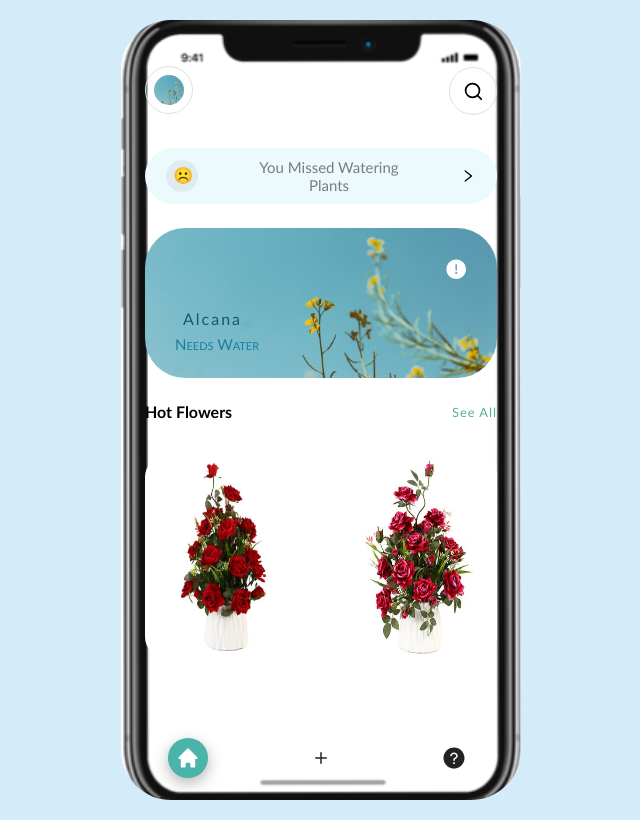
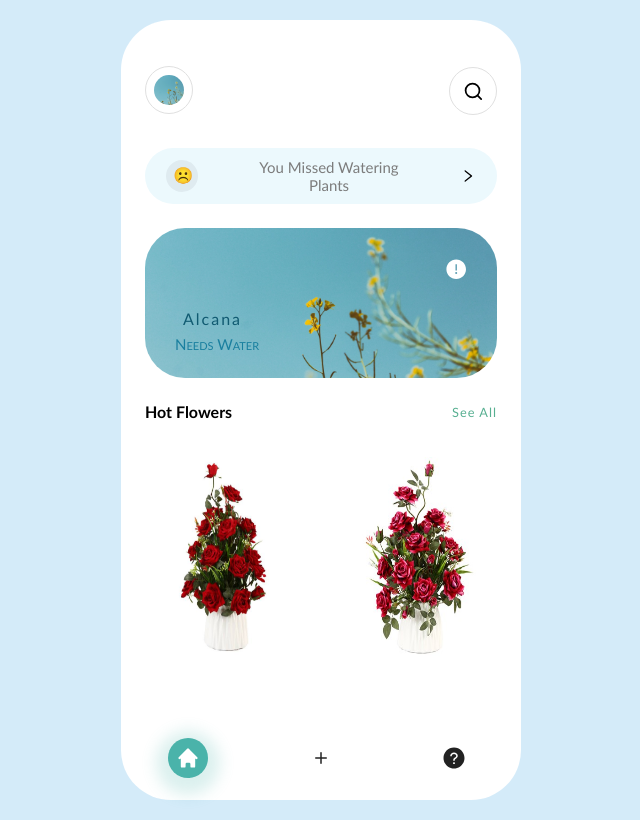
Before and after one commit to eisa-rezaei/Plants, a React (Create React App) app: page /#/ in a window 1280 px wide. Shown: the whole page, without its empty margins (319-959 px from the left). Built offline with nearby package versions, Linux system fonts and the light colour scheme.

Commit message:
css styling

```diff
--- a/src/App.css
+++ b/src/App.css
@@ -36,10 +36,6 @@ body {
   border-radius: 50px;
   padding: 0.9rem 1.5rem;
   position: relative;
-  background: url(./images/border.svg) no-repeat;
-  background-size: 101%;
-  background-position: center;
-  background-attachment: local;
   background-color: #fff;
 }
 a:hover {
--- a/src/components/footer/Footer.css
+++ b/src/components/footer/Footer.css
@@ -22,14 +22,14 @@
   transition: all 0.15s linear;
 }
 .footer-page a:hover {
-  box-shadow: 0 5px 15px rgba(74, 179, 170, 0.3);
+  box-shadow: 0px 5px 15px 10px rgba(74, 179, 170, 0.2);
   transition: all 0.2s linear;
 }
 .active {
   color: #fff;
   background-color: rgb(74, 179, 170);
   border-radius: 50%;
-  box-shadow: 0 5px 15px rgba(0, 0, 0, 0.3);
+  box-shadow: 0 5px 15px 12px rgba(74, 179, 170, 0.2);
 }
 @media only screen and (max-width: 600px) {
   .footer-page {
--- a/src/pages/addFlower/AddFlower.css
+++ b/src/pages/addFlower/AddFlower.css
@@ -27,6 +27,7 @@
   flex-direction: row;
   align-items: center;
   justify-content: space-around;
+  color: #9aa5a9;
 }
 .addflower-icons-item {
   width: 8rem;
@@ -34,7 +35,6 @@
   border-radius: 60px;
   display: flex;
   flex-direction: row;
-  justify-content: space-around;
   align-items: center;
   background-color: #ecf9fd;
   transition: all 0.3s linear;
@@ -46,6 +46,10 @@
   align-items: center;
   border-radius: 50%;
   background-color: #dfebf0;
+  margin-left: 11px;
+}
+.addflower-icons-item p {
+  margin-left: 40px;
 }
 .addflower-div-img {
   width: 100%;
--- a/src/pages/information/InformationFlowers.css
+++ b/src/pages/information/InformationFlowers.css
@@ -12,7 +12,7 @@
 .info-prof {
   width: 100%;
   height: 200px;
-  margin-top: 20px;
+  margin-top: 10px;
   display: flex;
   flex-direction: column;
   align-items: center;
@@ -57,11 +57,11 @@
 .info-icons {
   width: 100%;
   height: 4rem;
-  margin-top: 10px;
   display: flex;
   flex-direction: row;
   align-items: center;
   justify-content: space-around;
+  color: #9aa5a9;
 }
 .info-icons-item {
   width: 8rem;
@@ -69,7 +69,6 @@
   border-radius: 60px;
   display: flex;
   flex-direction: row;
-  justify-content: space-around;
   align-items: center;
   background-color: #ecf9fd;
   transition: all 0.3s linear;
@@ -87,10 +86,14 @@
   justify-content: center;
   border-radius: 50%;
   background-color: #dfebf0;
+  margin-left: 11px;
+}
+.info-icons-item p {
+  margin-left: 40px;
 }
 .info-discription {
   width: 100%;
-  margin-bottom: 20px;
+  margin-bottom: 25px;
   font-size: small;
   margin-top: 10px;
   line-height: 1.35rem;
@@ -99,7 +102,7 @@
   margin-bottom: 10px;
 }
 .info-discription p {
-  color: #87bed5;
+  color: #9aa5a9;
 }
 .info-photos-bar {
   width: 100%;
```
